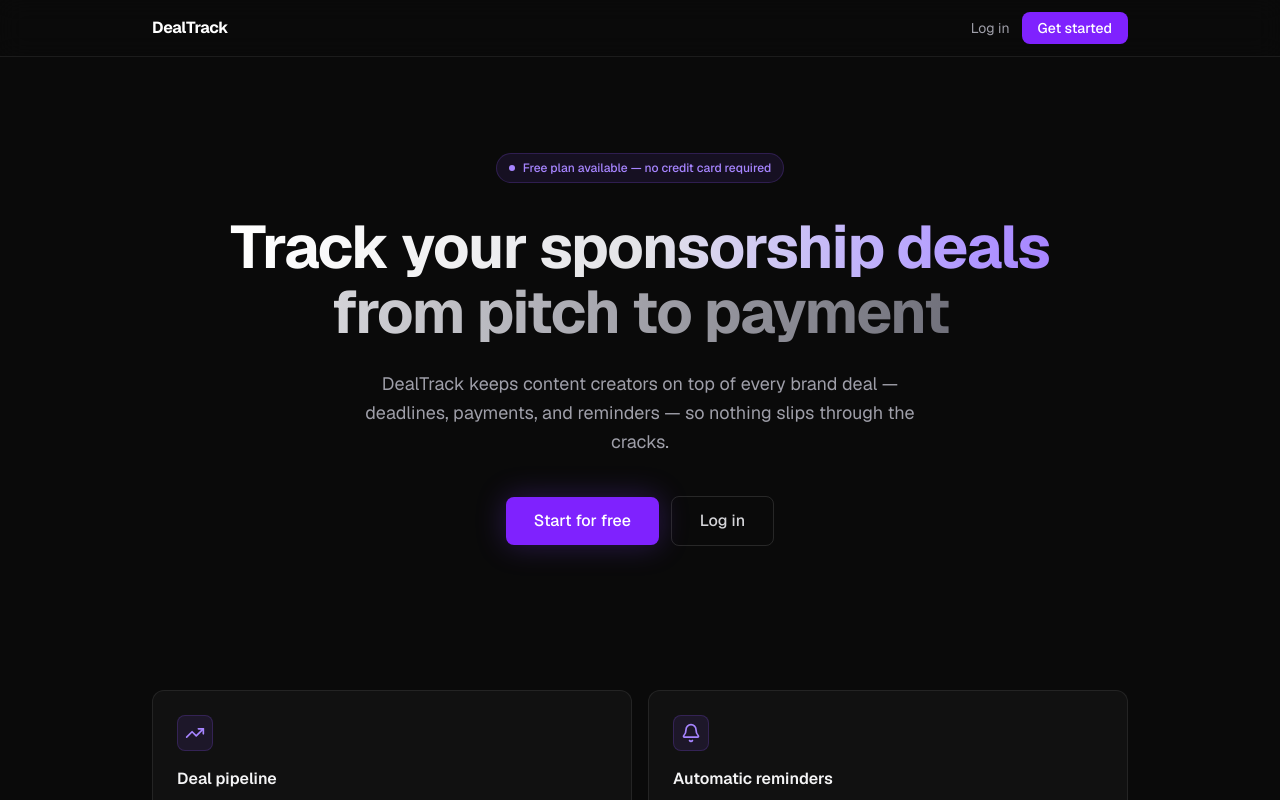
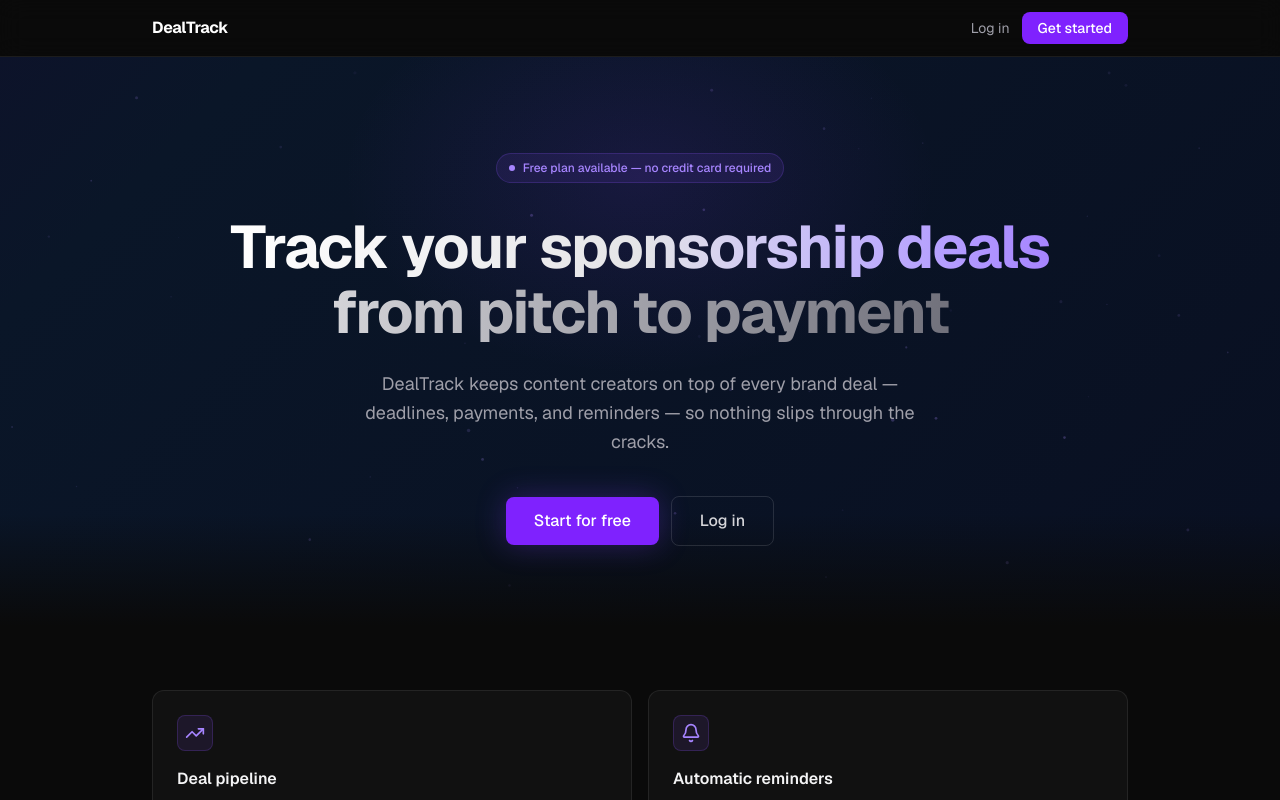
Before and after one commit to anasbouhnouch-cloud/dealtrack, a Next.js app: page / in a window 1280 px wide. Shown: the top 800 px of the page. Built offline with nearby package versions, Linux system fonts and the light colour scheme.

Commit message:
Add animated hero background with gradient shift and floating particles

```diff
--- a/app/globals.css
+++ b/app/globals.css
@@ -23,6 +23,27 @@
   box-sizing: border-box;
 }
 
+/* Hero animated gradient */
+@keyframes heroShift {
+  0%   { background-position: 0% 50%; }
+  50%  { background-position: 100% 50%; }
+  100% { background-position: 0% 50%; }
+}
+
+.hero-animated-bg {
+  background: linear-gradient(
+    135deg,
+    #0A0A0A 0%,
+    #0f0519 20%,
+    #1a0533 40%,
+    #0a1628 60%,
+    #091022 80%,
+    #0A0A0A 100%
+  );
+  background-size: 400% 400%;
+  animation: heroShift 20s ease infinite;
+}
+
 /* Native date/select inputs dark styling */
 input[type="date"]::-webkit-calendar-picker-indicator {
   filter: invert(0.6);
--- a/app/page.tsx
+++ b/app/page.tsx
@@ -1,5 +1,6 @@
 import Link from 'next/link'
 import { CheckCircle, TrendingUp, Bell, Shield, Zap } from 'lucide-react'
+import HeroBackground from '@/components/HeroBackground'
 
 export default function LandingPage() {
   return (
@@ -25,8 +26,25 @@
         </div>
       </nav>
 
-      {/* Hero */}
-      <section className="max-w-5xl mx-auto px-4 sm:px-6 pt-24 pb-20 text-center">
+      {/* Hero — animated background wrapper */}
+      <div className="relative overflow-hidden">
+        {/* Slow-shifting gradient */}
+        <div className="hero-animated-bg absolute inset-0" />
+        {/* Floating particles */}
+        <HeroBackground />
+        {/* Central violet bloom — very faint */}
+        <div className="absolute inset-0 flex items-start justify-center pointer-events-none">
+          <div
+            className="w-[600px] h-[400px] rounded-full mt-[-80px]"
+            style={{
+              background: 'radial-gradient(ellipse at center, rgba(124,58,237,0.12) 0%, transparent 70%)',
+            }}
+          />
+        </div>
+        {/* Fade to solid black at the bottom so the rest of the page blends cleanly */}
+        <div className="absolute bottom-0 left-0 right-0 h-28 bg-gradient-to-t from-[#0A0A0A] to-transparent pointer-events-none" />
+
+      <section className="relative z-10 max-w-5xl mx-auto px-4 sm:px-6 pt-24 pb-20 text-center">
         <div className="inline-flex items-center gap-2 bg-violet-500/10 text-violet-400 border border-violet-500/20 text-xs font-medium px-3 py-1.5 rounded-full mb-8">
           <span className="w-1.5 h-1.5 rounded-full bg-violet-400"></span>
           Free plan available — no credit card required
@@ -58,6 +76,7 @@
           </Link>
         </div>
       </section>
+      </div>{/* end hero animated wrapper */}
 
       {/* Features */}
       <section className="max-w-5xl mx-auto px-4 sm:px-6 py-16">
--- /dev/null
+++ b/components/HeroBackground.tsx
@@ -0,0 +1,80 @@
+'use client'
+
+import { useEffect, useRef } from 'react'
+
+interface Particle {
+  x: number
+  y: number
+  radius: number
+  opacity: number
+  speed: number
+  drift: number
+}
+
+export default function HeroBackground() {
+  const canvasRef = useRef<HTMLCanvasElement>(null)
+
+  useEffect(() => {
+    const canvas = canvasRef.current
+    if (!canvas) return
+    const ctx = canvas.getContext('2d')
+    if (!ctx) return
+
+    let animId: number
+
+    function resize() {
+      canvas!.width = canvas!.offsetWidth
+      canvas!.height = canvas!.offsetHeight
+    }
+    resize()
+
+    const COUNT = 55
+    const particles: Particle[] = Array.from({ length: COUNT }, () => ({
+      x: Math.random() * canvas!.width,
+      y: Math.random() * canvas!.height,
+      radius: Math.random() * 1.4 + 0.4,
+      opacity: Math.random() * 0.22 + 0.05,
+      speed: Math.random() * 0.28 + 0.08,
+      drift: (Math.random() - 0.5) * 0.18,
+    }))
+
+    function draw() {
+      const { width, height } = canvas!
+      ctx!.clearRect(0, 0, width, height)
+
+      for (const p of particles) {
+        ctx!.beginPath()
+        ctx!.arc(p.x, p.y, p.radius, 0, Math.PI * 2)
+        ctx!.fillStyle = `rgba(167, 139, 250, ${p.opacity})`
+        ctx!.fill()
+
+        p.y -= p.speed
+        p.x += p.drift
+
+        if (p.y < -6) {
+          p.y = height + 6
+          p.x = Math.random() * width
+        }
+        if (p.x < -6) p.x = width + 6
+        if (p.x > width + 6) p.x = -6
+      }
+
+      animId = requestAnimationFrame(draw)
+    }
+
+    draw()
+
+    window.addEventListener('resize', resize)
+    return () => {
+      cancelAnimationFrame(animId)
+      window.removeEventListener('resize', resize)
+    }
+  }, [])
+
+  return (
+    <canvas
+      ref={canvasRef}
+      className="absolute inset-0 w-full h-full pointer-events-none"
+    />
+  )
+}
```
